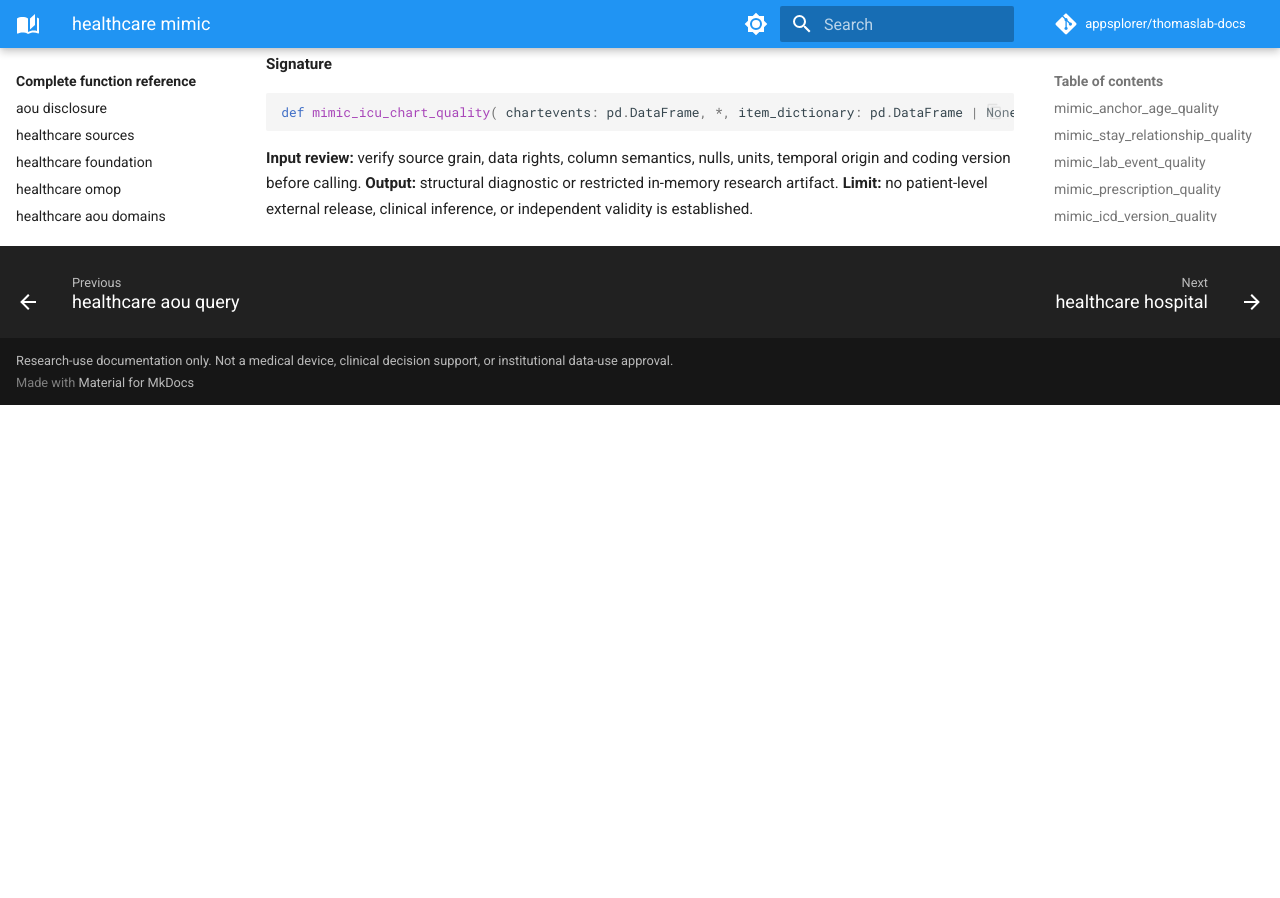
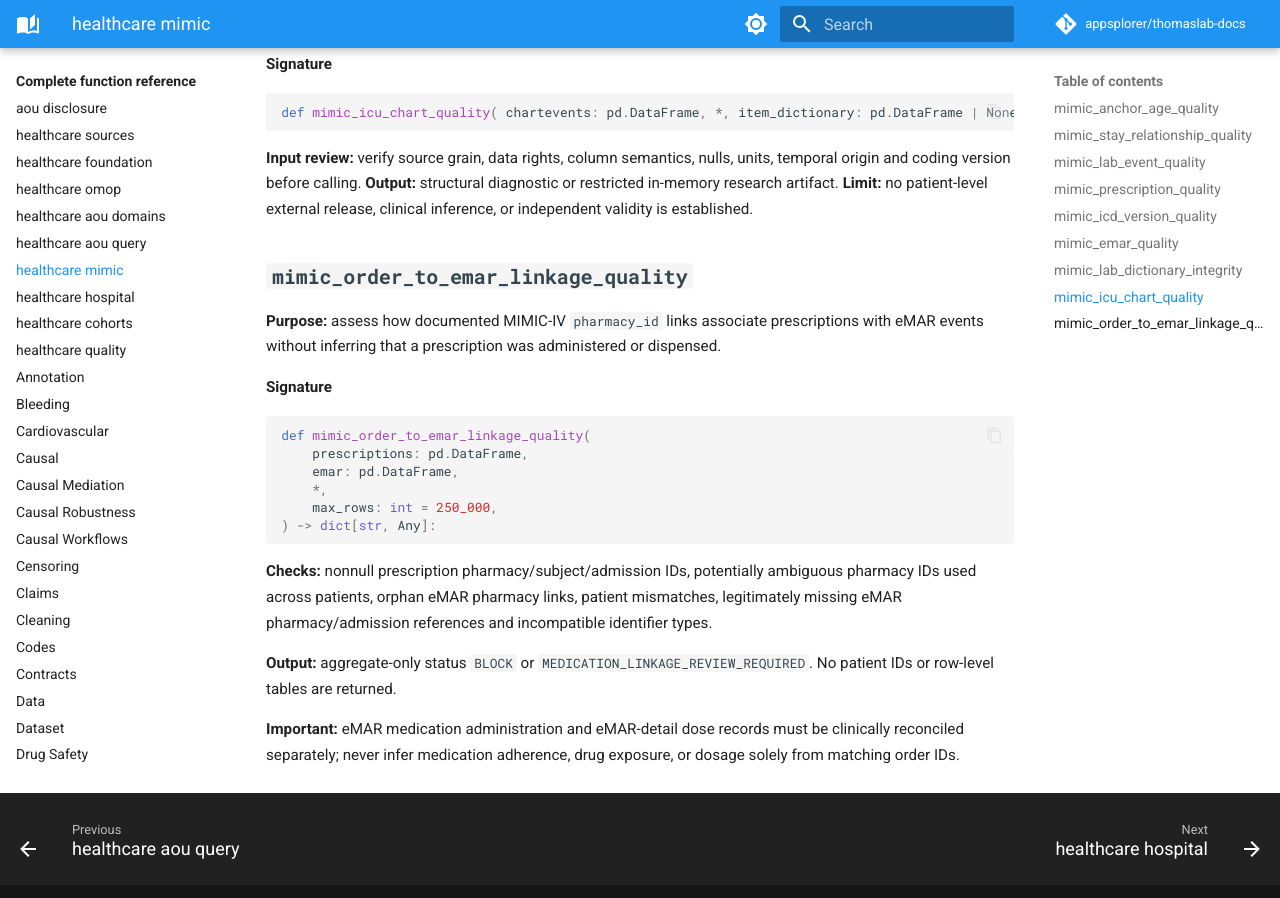
Before and after one commit to appsplorer/thomaslab-docs, an MkDocs documentation site: the page built from docs/reference/functions/healthcare_mimic.md, in a window 1280 px wide and 900 px high, scrolled down 2566 px. Built offline with MkDocs 1.6.1 and Material for MkDocs 9.7.7, drawn with Linux system fonts in a browser that asks for light colours; comment, search, counter and statistics services are not loaded; before the commit the page ends 2971 px from its top, so only the background shows below that.

Commit message:
docs(api): document MIMIC pharmacy-to-eMAR linkage QA and its exposure caveats

```diff
--- a/docs/reference/functions/healthcare_mimic.md
+++ b/docs/reference/functions/healthcare_mimic.md
@@ -101,3 +101,35 @@ def mimic_icu_chart_quality( chartevents: pd.DataFrame, *, item_dictionary: pd.D
 ~~~
 
 **Input review:** verify source grain, data rights, column semantics, nulls, units, temporal origin and coding version before calling. **Output:** structural diagnostic or restricted in-memory research artifact. **Limit:** no patient-level external release, clinical inference, or independent validity is established.
+
+
+
+## `mimic_order_to_emar_linkage_quality`
+
+**Purpose:** assess how documented MIMIC-IV `pharmacy_id` links associate
+prescriptions with eMAR events without inferring that a prescription was
+administered or dispensed.
+
+**Signature**
+
+~~~python
+def mimic_order_to_emar_linkage_quality(
+    prescriptions: pd.DataFrame,
+    emar: pd.DataFrame,
+    *,
+    max_rows: int = 250_000,
+) -> dict[str, Any]:
+~~~
+
+**Checks:** nonnull prescription pharmacy/subject/admission IDs,
+potentially ambiguous pharmacy IDs used across patients, orphan eMAR pharmacy
+links, patient mismatches, legitimately missing eMAR pharmacy/admission
+references and incompatible identifier types.
+
+**Output:** aggregate-only status `BLOCK` or
+`MEDICATION_LINKAGE_REVIEW_REQUIRED`. No patient IDs or row-level tables
+are returned.
+
+**Important:** eMAR medication administration and eMAR-detail dose records
+must be clinically reconciled separately; never infer medication adherence,
+drug exposure, or dosage solely from matching order IDs.
```
